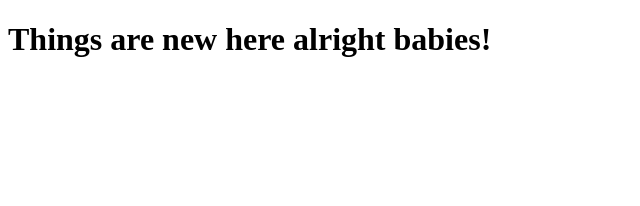
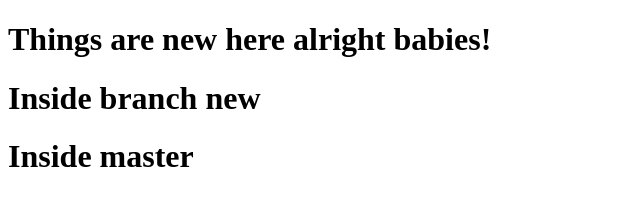
Before and after one commit to ProgrammerLuffy/githubpage, a plain HTML site: page gitpract/index.html in a window 1280 px wide. Shown: the whole page, without its empty margins (0-640 px from the left). Drawn offline with Linux system fonts and the light colour scheme.

Commit message:
changes in master

```diff
--- a/gitpract/index.html
+++ b/gitpract/index.html
@@ -7,5 +7,12 @@
 </head>
 <body>
     <h1>Things are new here alright babies!</h1>
+    <div class="new">
+        <h1>Inside branch new</h1>
+    </div>
+
+
+
+    <h1>Inside master</h1>
 </body>
 </html>
```
